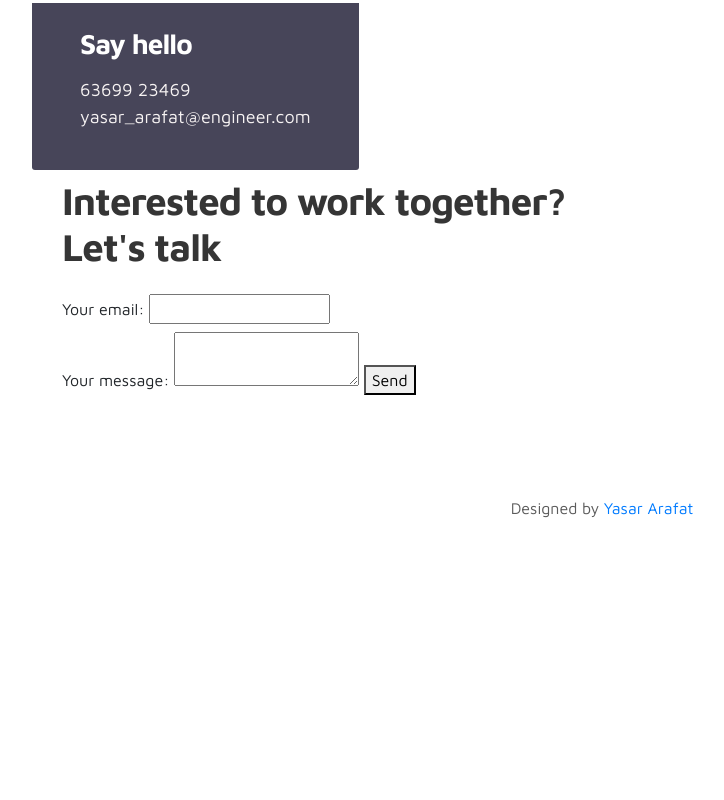
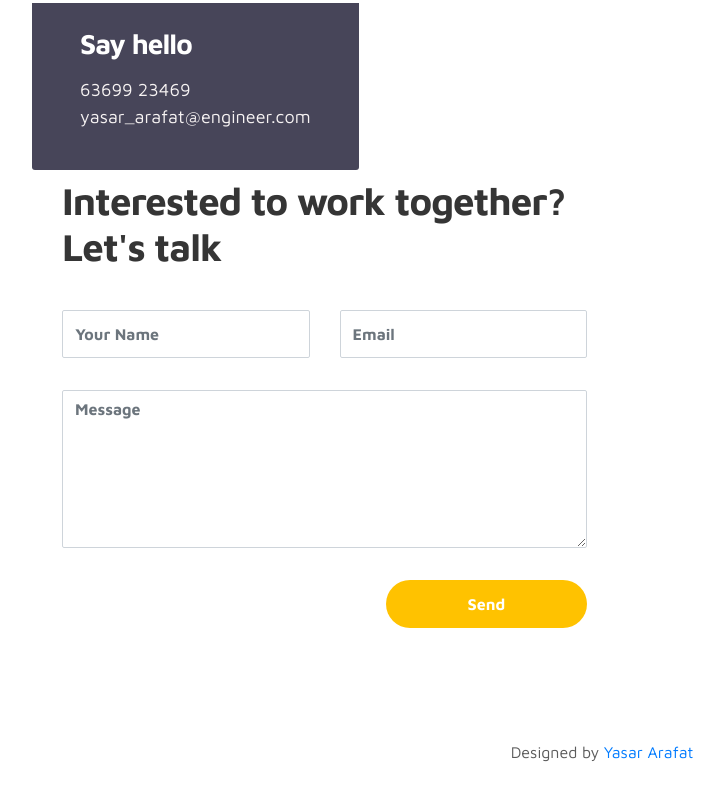
Before and after one commit to yasar-arafath/yasar-arafath.github.io, a plain HTML site: page index.html in a window 1280 px wide. Shown: the part 1924-2724 px from the top of the page, without its empty margins (38-762 px from the left). Before the commit the page ends 2508 px from the top, so only its background shows below. Drawn offline with Linux system fonts and the light colour scheme.

Commit message:
Update index.html

```diff
--- a/index.html
+++ b/index.html
@@ -231,22 +231,31 @@
             <div class="contact-form">
               <h2 class="mb-4">Interested to work together? Let's talk</h2>
 
-             <form
-  action="https://formspree.io/f/mvolobdy"
-  method="POST"
->
-  <label>
-    Your email:
-    <input type="email" name="_replyto">
-  </label>
-  <label>
-    Your message:
-    <textarea name="message"></textarea>
-  </label>
-  <!-- your other form fields go here -->
-  <button type="submit">Send</button>
-</form>
 
+
+
+
+
+               <form action="https://formspree.io/f/mvolobdy" method="POST">
+                <div class="row">
+
+                  <div class="col-lg-6 col-12">
+                    <input type="text" class="form-control" name="name" placeholder="Your Name" id="name">
+                  </div>
+
+                  <div class="col-lg-6 col-12">
+                    <input type="email" class="form-control" name="_replyto" placeholder="Email" id="email">
+                  </div>
+
+                  <div class="col-12">
+                    <textarea name="message" rows="6" class="form-control" id="message" placeholder="Message"></textarea>
+                  </div>
+
+                  <div class="ml-lg-auto col-lg-5 col-12">
+                    <input type="submit" class="form-control submit-btn" value="Send">
+                    </form>
+
+              <!------>
                   </div>
                 </div>
 
```
